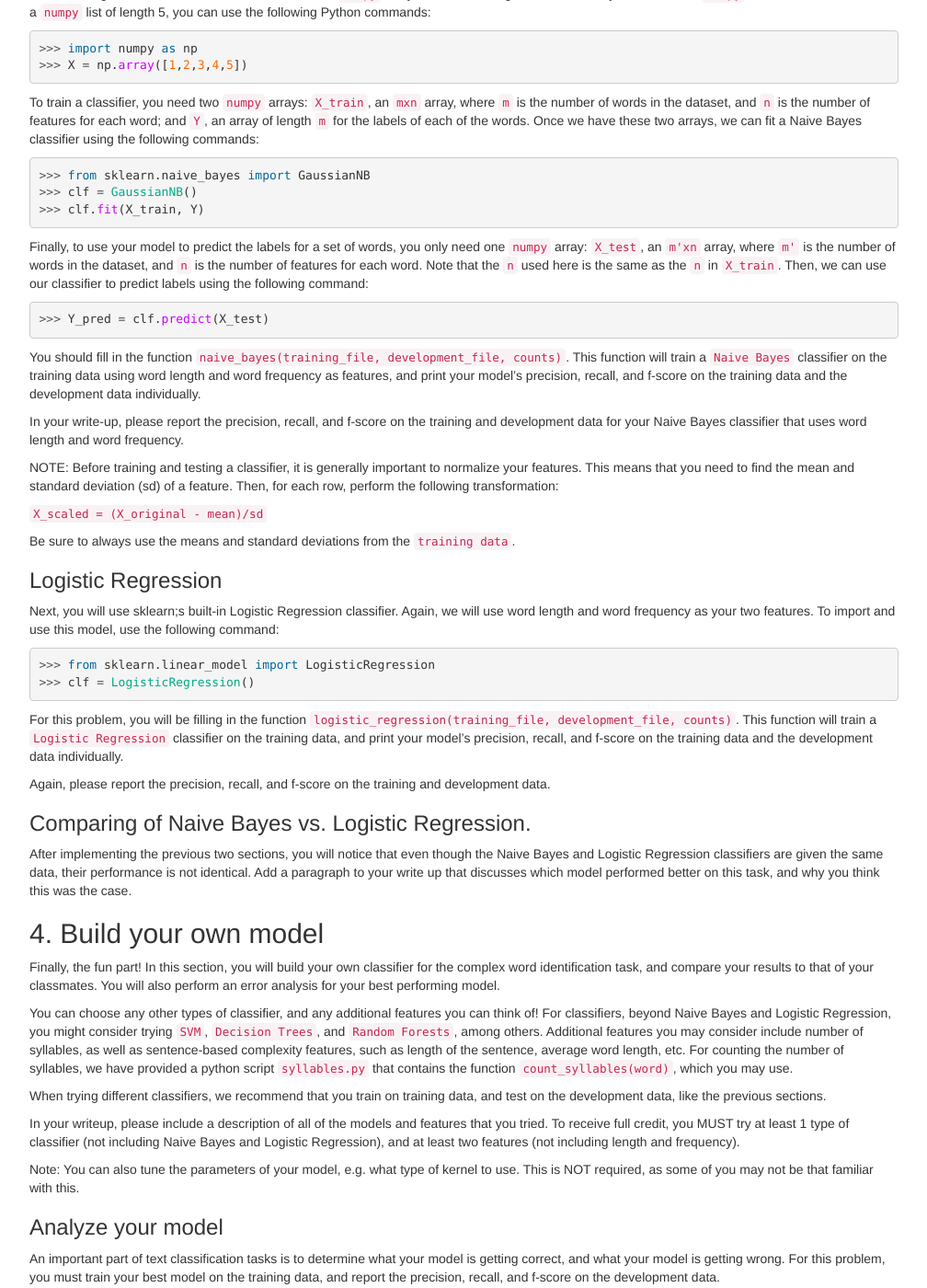
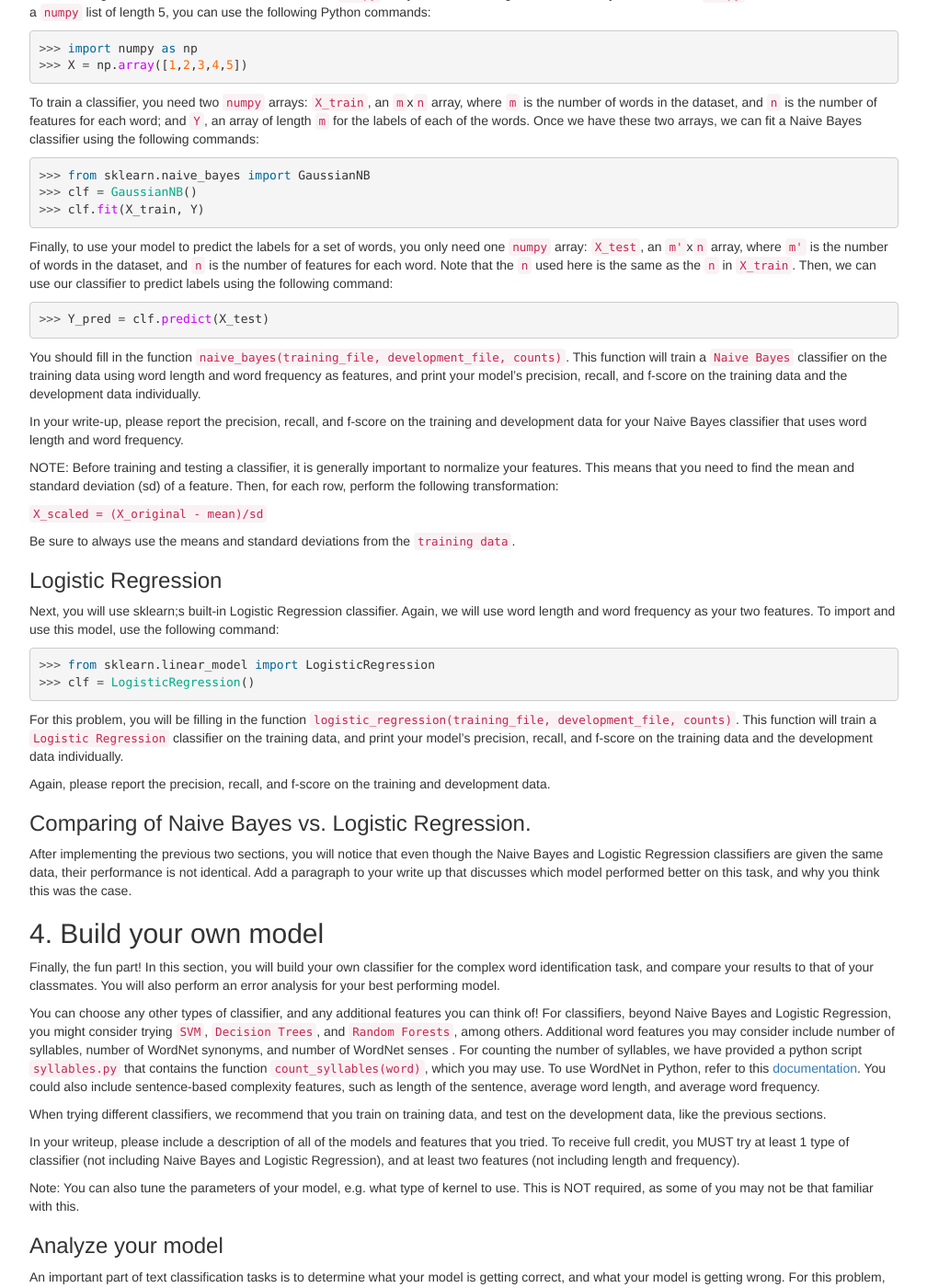
Before and after one commit to computational-linguistics-class/computational-linguistics-class.github.io, a Jekyll site: the page built from assignment2.md, in a window 1280 px wide and 1400 px high, scrolled down 2761 px. Shown: the whole window at 92% size, without its empty margins (233-1241 px from the left). Built offline with Jekyll 4.4.1, drawn with Linux system fonts in a browser that asks for light colours; nearby versions of some CDN libraries; a script that is not in the unit is left out.

Commit message:
Added in other suggested features

```diff
--- a/assignment2.md
+++ b/assignment2.md
@@ -135,7 +135,7 @@ The first thing to note is that sklearn classifiers take in `numpy` arrays, rath
 >>> X = np.array([1,2,3,4,5])
 {% endhighlight %}
 
-To train a classifier, you need two `numpy` arrays: `X_train`, an `mxn` array, where `m` is the number of words in the dataset, and `n` is the number of features for each word; and `Y`, an array of length `m` for the labels of each of the words. Once we have these two arrays, we can fit a Naive Bayes classifier using the following commands:
+To train a classifier, you need two `numpy` arrays: `X_train`, an `m`x`n` array, where `m` is the number of words in the dataset, and `n` is the number of features for each word; and `Y`, an array of length `m` for the labels of each of the words. Once we have these two arrays, we can fit a Naive Bayes classifier using the following commands:
 
 {% highlight python %}
 >>> from sklearn.naive_bayes import GaussianNB
@@ -143,7 +143,7 @@ To train a classifier, you need two `numpy` arrays: `X_train`, an `mxn` array, w
 >>> clf.fit(X_train, Y)
 {% endhighlight %}
 
-Finally, to use your model to predict the labels for a set of words, you only need one `numpy` array: `X_test`, an `m'xn` array, where `m'` is the number of words in the dataset, and `n` is the number of features for each word. Note that the `n` used here is the same as the `n` in `X_train`. Then, we can use our classifier to predict labels using the following command:
+Finally, to use your model to predict the labels for a set of words, you only need one `numpy` array: `X_test`, an `m'`x`n` array, where `m'` is the number of words in the dataset, and `n` is the number of features for each word. Note that the `n` used here is the same as the `n` in `X_train`. Then, we can use our classifier to predict labels using the following command:
 
 {% highlight python %}
 >>> Y_pred = clf.predict(X_test)
@@ -180,7 +180,7 @@ After implementing the previous two sections, you will notice that even though t
 
 Finally, the fun part! In this section, you will build your own classifier for the complex word identification task, and compare your results to that of your classmates. You will also perform an error analysis for your best performing model.
 
-You can choose any other types of classifier, and any additional features you can think of! For classifiers, beyond Naive Bayes and Logistic Regression, you might consider trying `SVM`, `Decision Trees`, and `Random Forests`, among others. Additional features you may consider include number of syllables, as well as sentence-based complexity features, such as length of the sentence, average word length, etc. For counting the number of syllables, we have provided a python script `syllables.py` that contains the function `count_syllables(word)`, which you may use.
+You can choose any other types of classifier, and any additional features you can think of! For classifiers, beyond Naive Bayes and Logistic Regression, you might consider trying `SVM`, `Decision Trees`, and `Random Forests`, among others. Additional word features you may consider include number of syllables, number of WordNet synonyms, and number of WordNet senses . For counting the number of syllables, we have provided a python script `syllables.py` that contains the function `count_syllables(word)`, which you may use. To use WordNet in Python, refer to this [documentation](http://www.nltk.org/howto/wordnet.html). You could also include  sentence-based complexity features, such as length of the sentence, average word length, and average word frequency.
 
 When trying different classifiers, we recommend that you train on training data, and test on the development data, like the previous sections.
 
```
